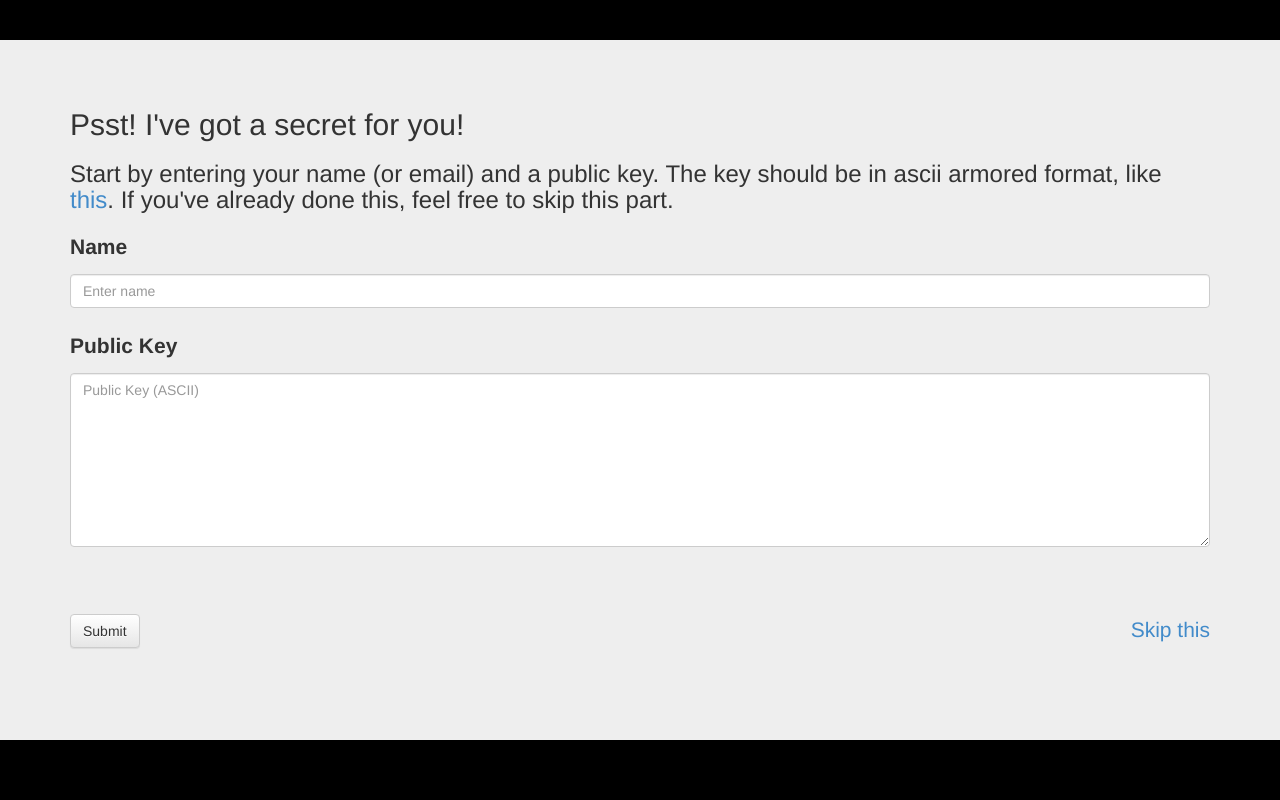
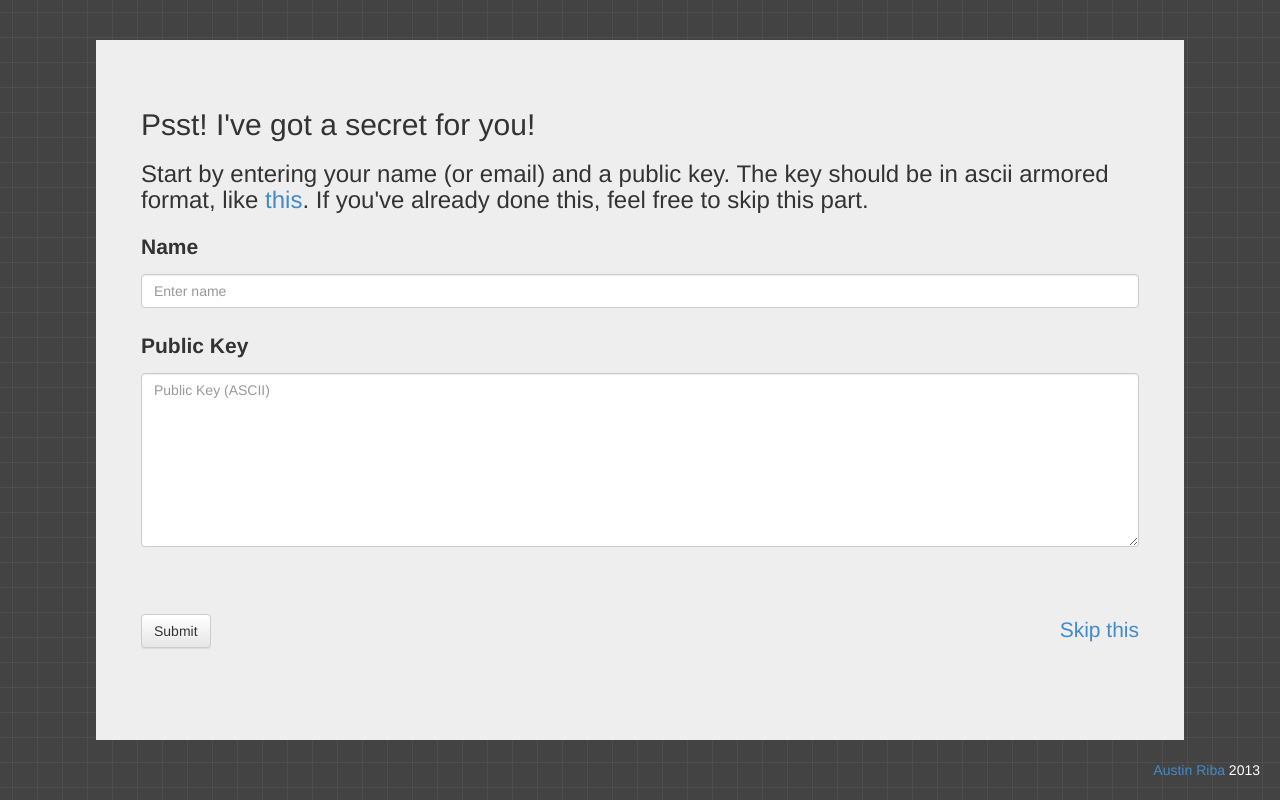
Before and after one commit to Fingel/shaftoe, a PHP site: page /example/index.html in a window 1280 px wide. Run offline with PHP 8.4, Linux system fonts and the light colour scheme; some libraries are stand-ins or nearby versions.

Commit message:
more cleanup

```diff
--- a/example/css/main.css
+++ b/example/css/main.css
@@ -6,10 +6,25 @@
 
 body{
     margin-top: 40px;
+    padding: 0;
     height: 100%;
-    background: #000;
+    background-color: #434343;
+    background-image:       linear-gradient(0deg, transparent 24%, rgba(255, 255, 255, .05) 25%, rgba(255, 255, 255, .05) 26%, transparent 27%, transparent 74%, rgba(255, 255, 255, .05) 75%, rgba(255, 255, 255, .05) 76%, transparent 77%, transparent), linear-gradient(90deg, transparent 24%, rgba(255, 255, 255, .05) 25%, rgba(255, 255, 255, .05) 26%, transparent 27%, transparent 74%, rgba(255, 255, 255, .05) 75%, rgba(255, 255, 255, .05) 76%, transparent 77%, transparent);
+  background-size:50px 50px;
 }
 
 .jumbotron{
     height: 700px;
+    width: 85%;
+    margin: auto;
 }
+
+footer {
+    color: #fff;
+    margin: 20px;
+    float: right;
+}
+
+#ciphertext{
+    margin-top: 30px;
+}
--- a/example/index.html
+++ b/example/index.html
@@ -41,7 +41,7 @@
         <!--SECOND FORM -->
         <form id="encrypt" role="form" style="display:none">
         <h2 class="skiphide">Great, the key associated with <span id="theemail"> </span> has been saved.</h2>
-        <h3>Click the button below to get your secret.</h3>
+        <h3>Click the button below to obtain your secret.</h3>
           <div class="form-group addedhide">
             <label for="email2">Name</label>
             <input type="email" name="email2" class="form-control" id="email2" placeholder="Enter email" required>
@@ -49,15 +49,16 @@
           <span class="error"></span><br/>
           <button type="button" id="submitencrypt" class="btn btn-lg btn-primary">Tell me a secret!</button>
           <span class="pull-right"><a href="#" id="back">Back</a></span>
+          <!-- SHOW CIPHERTEXT -->
+        <div id="ciphertext" style="display: none">
+            <span></span>
+        </div>
         </form>
 
-        <!-- SHOW CIPHERTEXT -->
-        <div id="ciphertext" style="display: none">
-        <h2>Nice! Here is the ciphertext, that only a very special private key can decrypt.</h2>
-            <span></span>
-        </div>
+
       </div>
     </div>
+    <footer><a href="http://www.pedaldrivenprogramming.com">Austin Riba</a> 2013</footer>
         <script src="//ajax.googleapis.com/ajax/libs/jquery/1.10.1/jquery.min.js"></script>
         <script>window.jQuery || document.write('<script src="js/vendor/jquery-1.10.1.min.js"><\/script>')</script>
 
@@ -95,7 +96,6 @@
             $.post('/web/encrypt', {email : email, message: quote}, function(data){
                 console.log(data)
                 if(data.success){
-                    $("#encrypt").hide();
                     $("#ciphertext > span").html("<pre>" + data.msg + "</pre>")
                     $("#ciphertext").show()
                     clearErrors()
@@ -116,6 +116,7 @@
         $("#back").click(function(){
             $("#addkey").show();
             $("#encrypt").hide();
+            $("#ciphertext").hide();
             clearErrors();
         })
         function clearErrors(){
```
